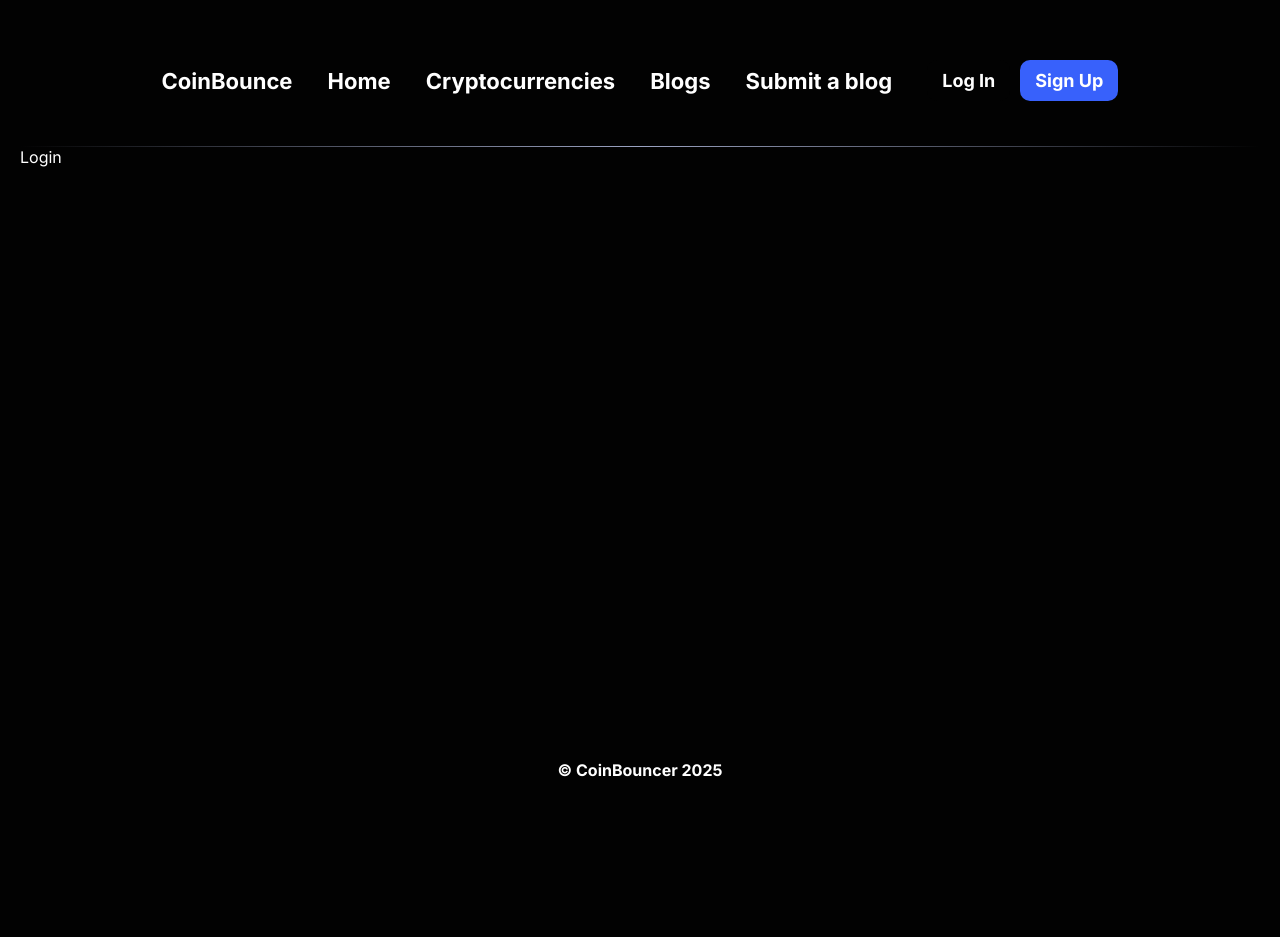
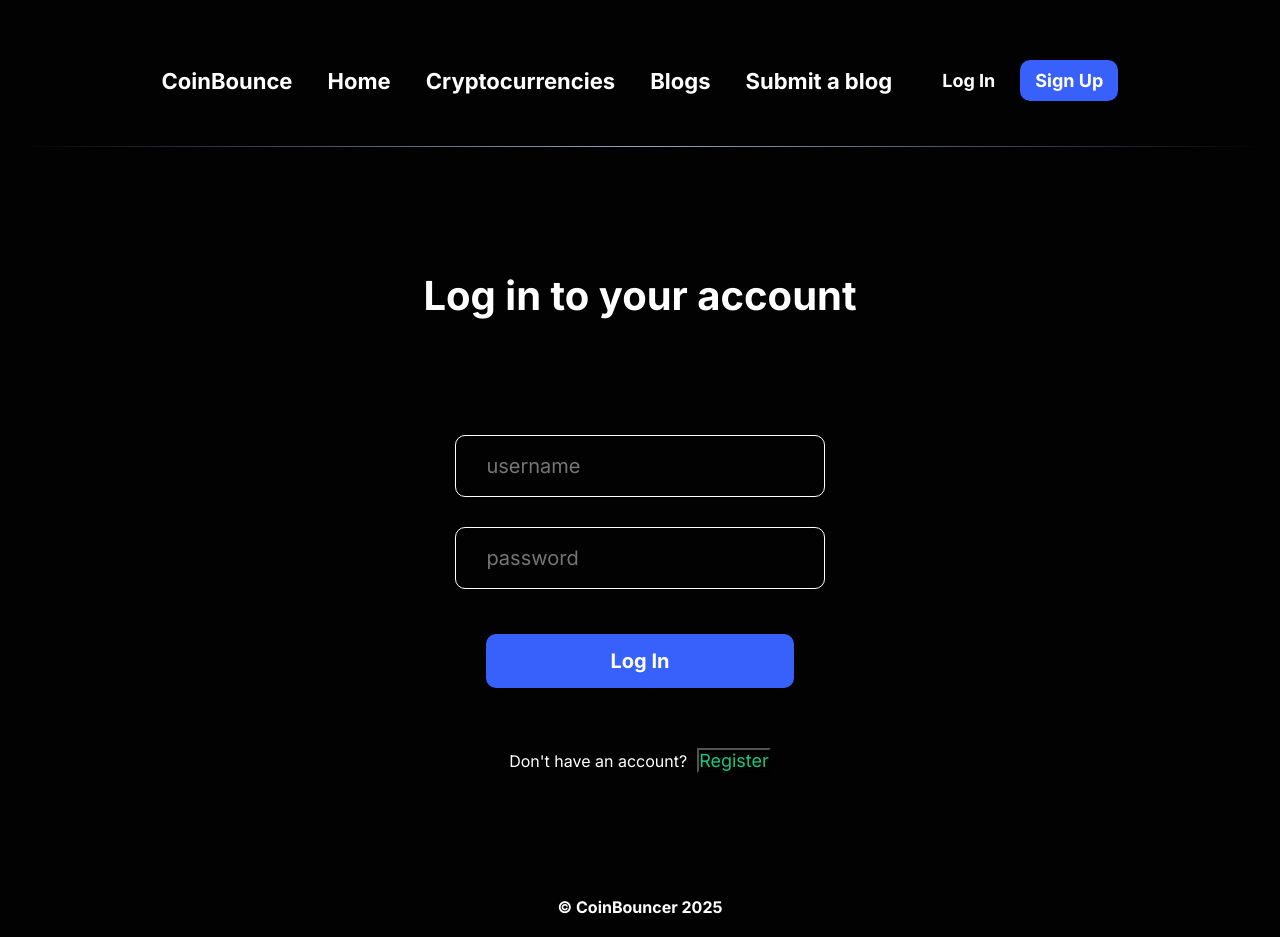
Before and after one commit to developer-shehzor/crypto-blog, a React (Create React App) app: page /login in a window 1280 px wide. Before the commit the page ends 800 px from the top, so only its background shows below. Built offline with nearby package versions, Linux system fonts and the light colour scheme; no server answers.

Commit message:
made user login with api call

```diff
--- a/package.json
+++ b/package.json
@@ -8,6 +8,7 @@
     "@testing-library/jest-dom": "^6.6.3",
     "@testing-library/react": "^16.2.0",
     "@testing-library/user-event": "^13.5.0",
+    "axios": "^1.8.2",
     "formik": "^2.4.6",
     "react": "^19.0.0",
     "react-dom": "^19.0.0",
--- a/src/App.js
+++ b/src/App.js
@@ -5,6 +5,7 @@ import Home from "./pages/Home/Home";
 import styles from "./App.module.css";
 import Protected from "./components/Protected/Protected";
 import Error from "./pages/Error/Error";
+import Login from "./pages/Login/Login";
 
 
 function App() {
@@ -57,7 +58,7 @@ function App() {
             <Route
               path="/login"
               exact
-              element={<div className={styles.main}>Login</div>}
+              element={<div className={styles.main}><Login /></div>}
             />
 
             <Route path="*" element={<div className={styles.main}><Error /></div>} />
--- /dev/null
+++ b/src/api/internal.js
@@ -0,0 +1,22 @@
+import axios from 'axios'
+
+const api = axios.create({
+    baseURL: process.env.REACT_APP_INTERNAL_API_PATH,
+    withCredentials: true,
+    headers: {
+        'Content-Type': 'application/json',
+    },
+});
+
+export const login = async (data) => {
+    let response;
+
+    try {
+        response = await api.post('/login', data);
+    }
+    catch(error) {
+        return error;
+    }
+
+    return response;
+}
--- a/src/components/Navbar/Navbar.jsx
+++ b/src/components/Navbar/Navbar.jsx
@@ -50,7 +50,7 @@ const Navbar = () => {
         {isAuthenticated ? <div><NavLink><button className={styles.signOutButton}>Sign Out</button></NavLink> </div>
         : <div>
         <NavLink
-          to="/log-in"
+          to="/login"
           className={({ isActive }) =>
             isActive ? styles.activeStyle : styles.inActiveStyle
           }
@@ -59,7 +59,7 @@ const Navbar = () => {
         </NavLink>
 
         <NavLink
-          to="sign-up"
+          to="signup"
           className={({ isActive }) =>
             isActive ? styles.activeStyle : styles.inActiveStyle
           }
--- a/src/pages/Login/Login.jsx
+++ b/src/pages/Login/Login.jsx
@@ -1,14 +1,82 @@
 import TextInput from '../../components/TextInput/TextInput'
 import styles from './Login.module.css'
+import loginSchema from '../../schemas/loginSchema'
+import { useFormik } from 'formik'
+import { login } from '../../api/internal'
+import { setUser } from '../../store/userSlice'
+import { useDispatch } from 'react-redux'
+import { useNavigate } from 'react-router-dom'
+import { useState } from 'react'
 
 const Login = () => {
+
+    const navigate = useNavigate();
+
+    const dispatch = useDispatch();
+
+    const [error, setError] = useState('')
+
+    const handleLogin = async () => {
+        const data = {
+            username: values.username,
+            password: values.password
+        };
+        const response = await login(data);
+
+        if (response.status === 200){
+            // 1. setUser update
+            const user = {
+                _id: response.data.user._id,
+                email: response.data.user.email,
+                username: response.data.user.username,
+                auth: response.data.auth
+            };
+
+            dispatch(setUser(user));
+            // 2. redirect homepage
+            navigate('/')
+        }
+
+        else if (response.code === 'ERR_BAD_REQUEST') {
+            // display error message
+            setError(response.response.data.errorMessage);
+        }
+    }
+
+    const {values, touched, handleBlur, handleChange, errors} = useFormik({
+        initialValues: {
+            username: '',
+            password: '',
+        },
+
+        validationSchema: loginSchema
+    });
   return (
     <div className={styles.loginWrapper}>
       <div className={styles.loginHeader}>Log in to your account</div>
-      <TextInput />
-      <TextInput />
-      <button></button>
-      <span>Don't have an account? <button>Register</button></span>
+      <TextInput
+      type="text"
+      values={values.username}
+      name="username"
+      onBlur={handleBlur}
+      onChange={handleChange}
+      placeholder="username"
+      error={errors.username && touched.username ? 1 : undefined}
+      errormessage={errors.username} />
+      <TextInput
+      type="password"
+      name="password"
+      value={values.password}
+      onBlur={handleBlur}
+      onChange={handleChange}
+      placeholder="password"
+      error={errors.password && touched.password ? 1 : undefined}
+      errormessage={errors.password} />
+      <button className={styles.logInButton} onClick={handleLogin}>Log In</button>
+      <span>Don't have an account?
+        <button className={styles.createAccount} onClick={() => navigate('/signup')}>Register</button>
+      </span>
+      {error != '' ? <p className={styles.errorMessage}>{error}</p> : ''}
     </div>
   )
 }
--- a/src/pages/Login/Login.module.css
+++ b/src/pages/Login/Login.module.css
@@ -0,0 +1,51 @@
+.loginWrapper {
+    margin: 0 auto;
+    width: 80vw;
+    height: calc(100vh - 50px);
+    display: flex;
+    flex-direction: column;
+    align-items: center;
+    justify-content: center;
+  }
+
+  .loginHeader {
+    font-size: 40px;
+    font-weight: bold;
+    width: inherit;
+    text-align: center;
+    margin-bottom: 100px;
+  }
+
+  .logInButton {
+    background-color: #3861fb;
+    color: white;
+    border: none;
+    outline: none;
+    width: 30%;
+    border-radius: 10px;
+    padding: 15px 30px;
+    cursor: pointer;
+    font-weight: bold;
+    font-size: 20px;
+    margin: 10px;
+    margin-top: 30px;
+  }
+
+  .logInButton:disabled {
+    background-color: #6e8dfc;
+  }
+
+  .createAccount {
+    margin-top: 50px;
+    margin-left: 10px;
+    color: #16c784;
+    font-size: 18px;
+    cursor: pointer;
+  }
+
+  .errorMessage {
+    color: #ea3943;
+    margin: 20px 0;
+    font-size: 20px;
+    font-weight: bold;
+  }
--- /dev/null
+++ b/src/schemas/loginSchema.js
@@ -0,0 +1,8 @@
+import * as yup from 'yup'
+
+const loginSchema = yup.object().shape({
+    username: yup.string().min(5).max(30).required('username is required'),
+    password: yup.string().min(8).max(25).required()
+});
+
+export default loginSchema;
```
Also changed, not shown: 2 other files (tests, documents, lock files or other folders).
